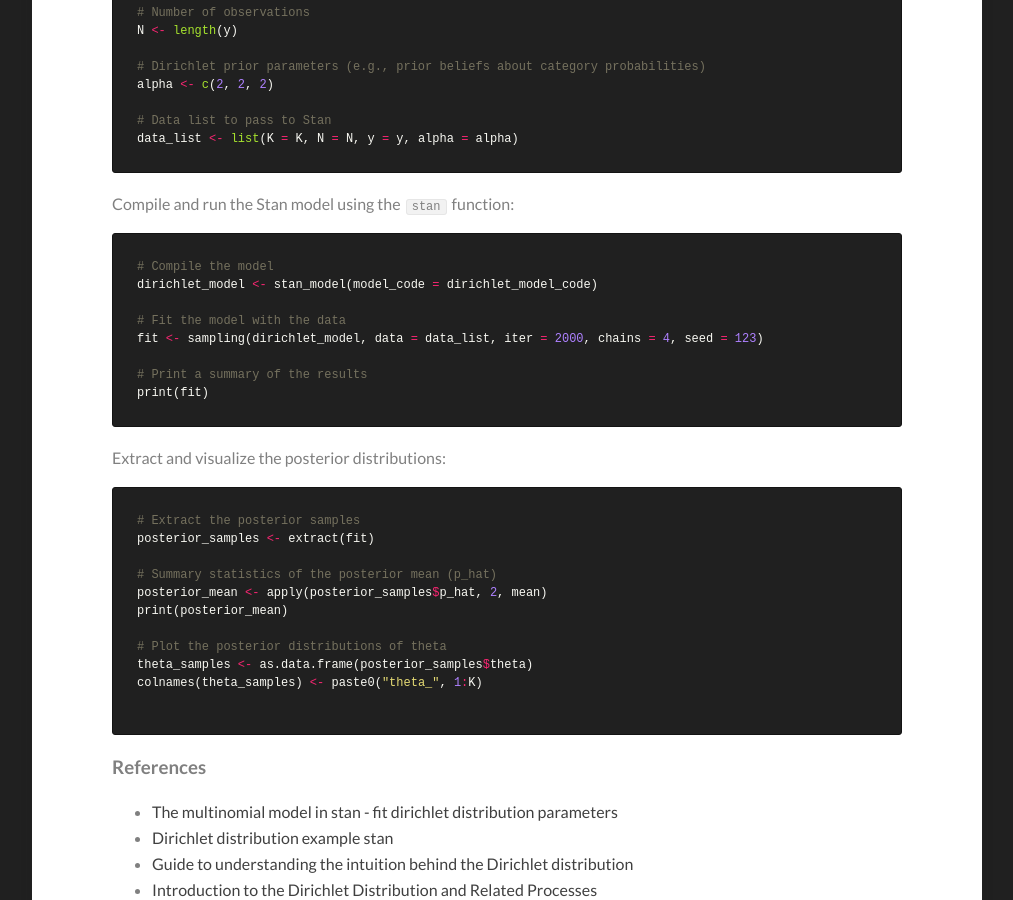
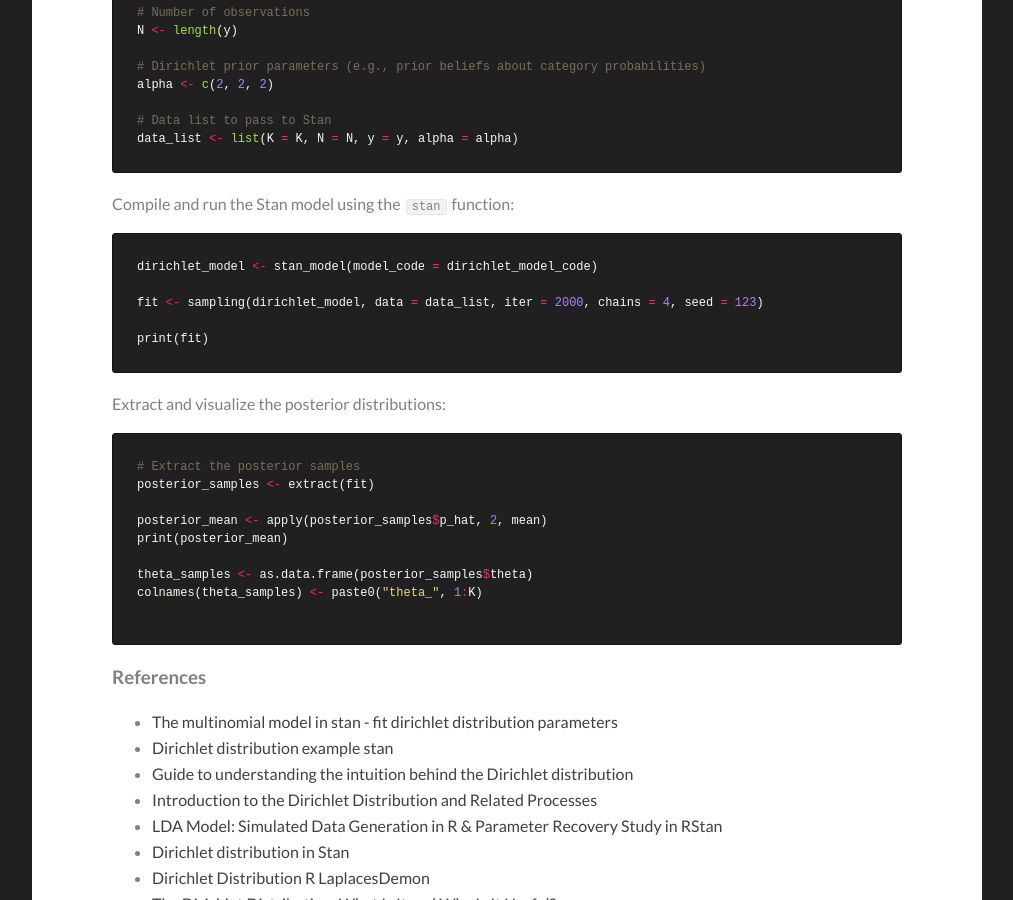
Before and after one commit to Kamran-Afzali/Kamran-Afzali.github.io, a Jekyll site: the page built from _posts/2024-11-25-Dirichlet_Distribution.md, in a window 1280 px wide and 900 px high, scrolled down 4850 px. Shown: the whole window, without its empty margins (133-1146 px from the left). Built offline with Jekyll 4.4.1, drawn with Linux system fonts in a browser that asks for light colours; formulas are drawn with MathJax 3.

Commit message:
Update 2024-11-25-Dirichlet_Distribution.md

````diff
--- a/_posts/2024-11-25-Dirichlet_Distribution.md
+++ b/_posts/2024-11-25-Dirichlet_Distribution.md
@@ -194,13 +194,10 @@
 Compile and run the Stan model using the `stan` function:
 
 ```r
-# Compile the model
 dirichlet_model <- stan_model(model_code = dirichlet_model_code)
 
-# Fit the model with the data
 fit <- sampling(dirichlet_model, data = data_list, iter = 2000, chains = 4, seed = 123)
 
-# Print a summary of the results
 print(fit)
 ```
 
@@ -210,11 +207,9 @@
 # Extract the posterior samples
 posterior_samples <- extract(fit)
 
-# Summary statistics of the posterior mean (p_hat)
 posterior_mean <- apply(posterior_samples$p_hat, 2, mean)
 print(posterior_mean)
 
-# Plot the posterior distributions of theta
 theta_samples <- as.data.frame(posterior_samples$theta)
 colnames(theta_samples) <- paste0("theta_", 1:K)
 
````
